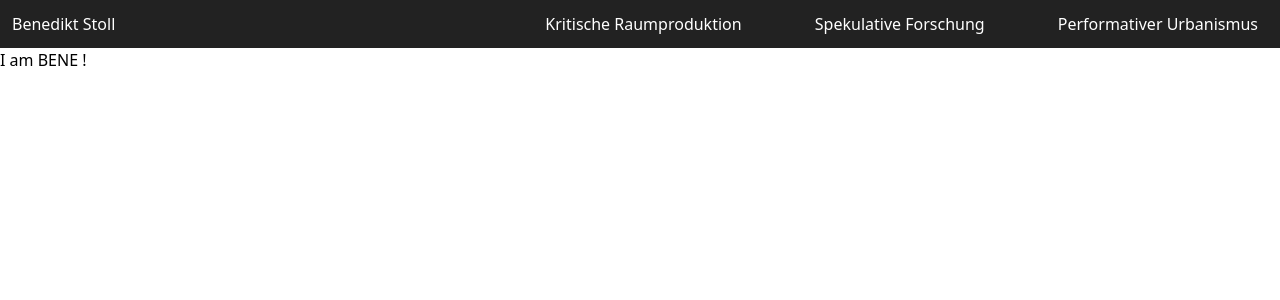
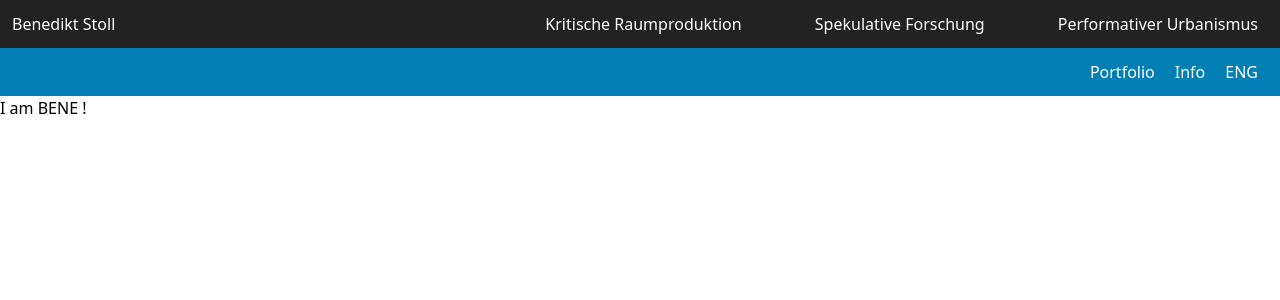
Before and after one commit to sscumac/benefolio, a Nuxt app: page / in a window 1280 px wide. Shown: the top 300 px of the page. Built offline with nearby package versions, Linux system fonts and the light colour scheme.

Commit message:
added bottom header

```diff
--- a/components/Header.vue
+++ b/components/Header.vue
@@ -1,4 +1,6 @@
 <template>
+  <div>
+    <!--  top-->
     <div
       class="
         bg-normal-black
@@ -17,6 +19,24 @@
         <p>Performativer Urbanismus</p>
       </div>
     </div>
+    <!--    bottom-->
+    <div
+      class="
+        bg-light-blue
+        items-center
+        w-screen
+        flex
+        justify-end
+        text-white
+        p-3
+        tags
+      "
+    >
+      <nuxt-link class="tags" to="/">Portfolio</nuxt-link>
+      <nuxt-link class="tags" to="/">Info</nuxt-link>
+      <nuxt-link class="tags" to="/">ENG</nuxt-link>
+    </div>
+  </div>
 </template>
 
 <style>
```
Lines whose indentation alone changed are shown as unchanged.
